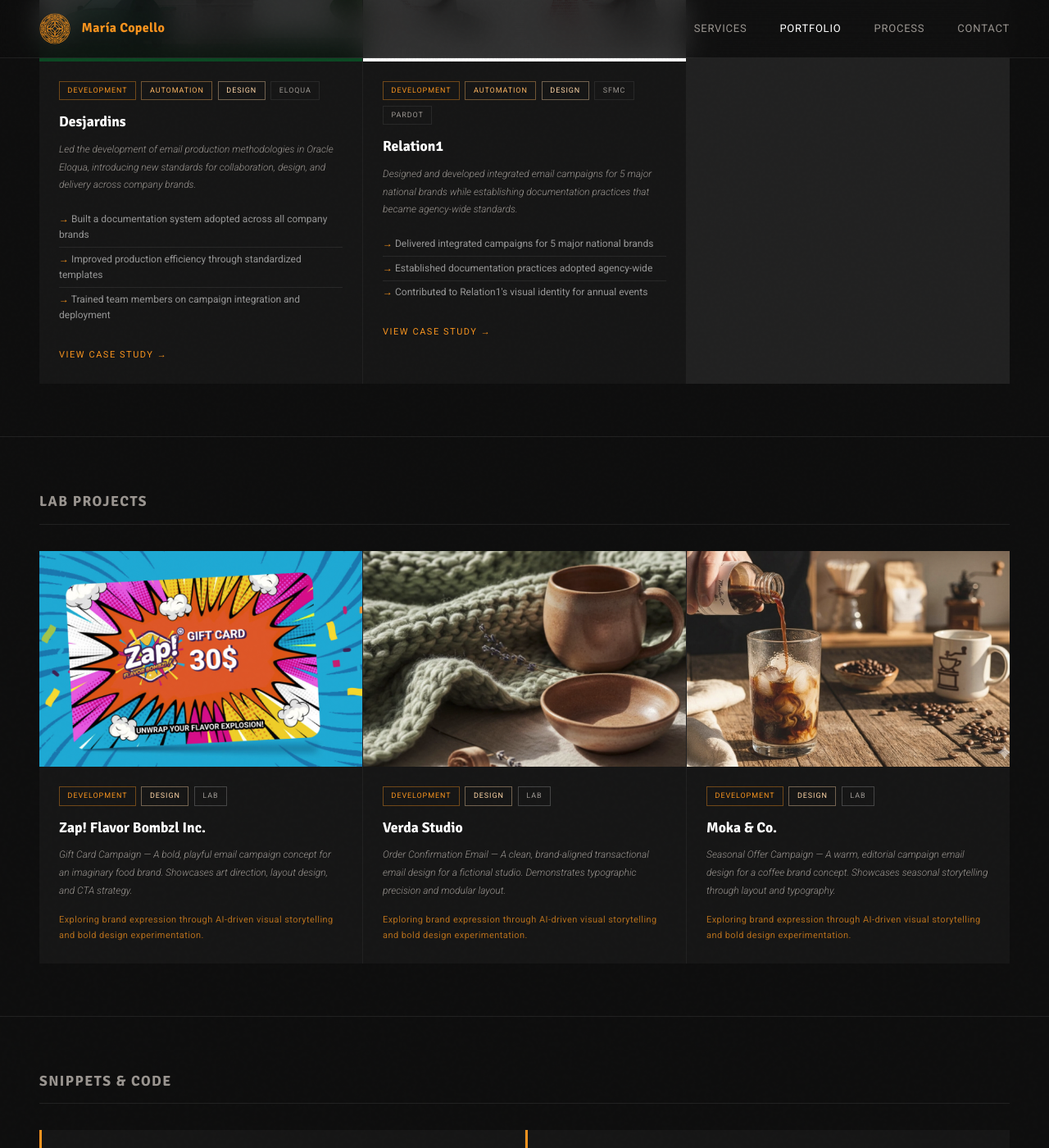
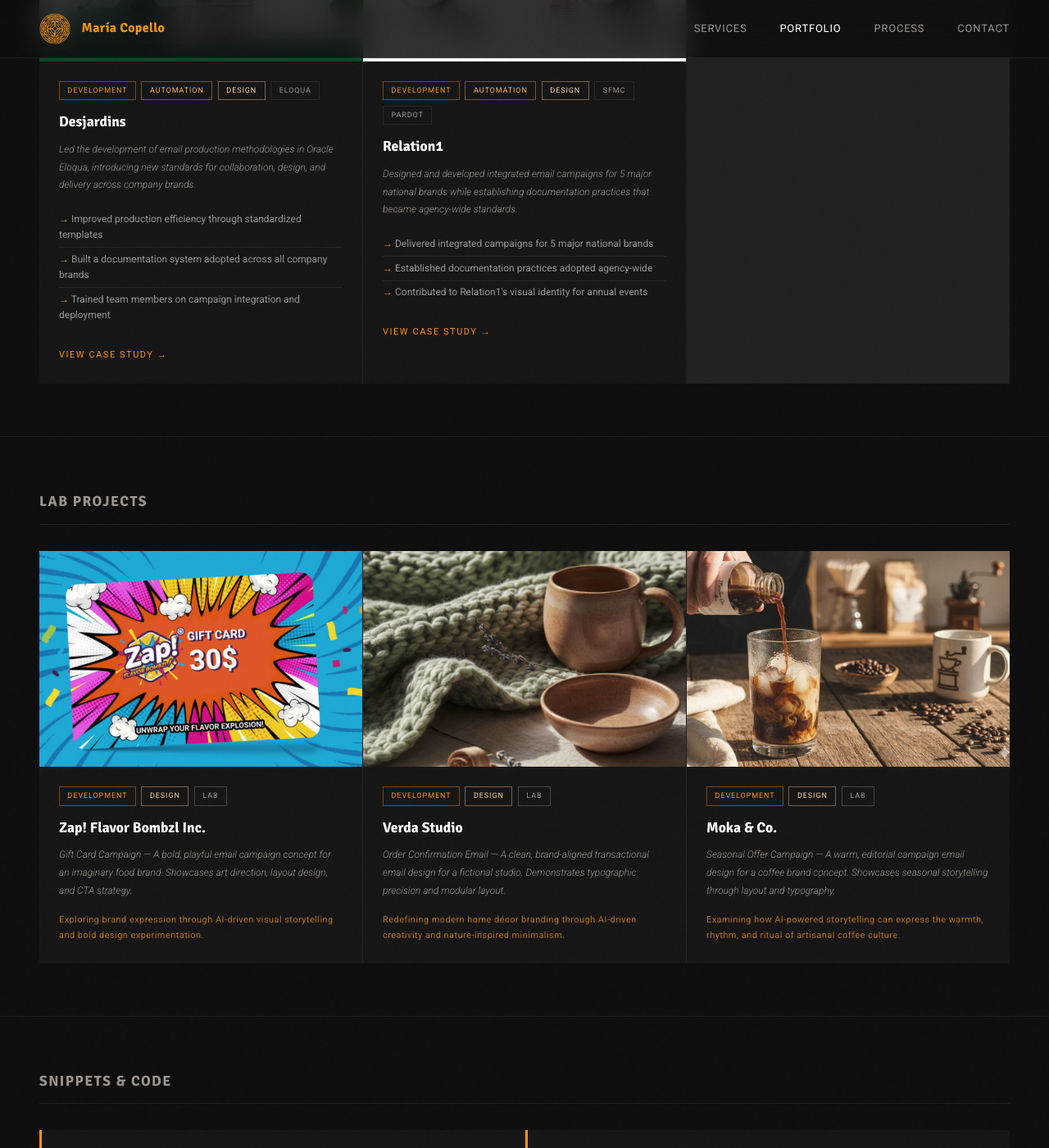
Before and after one commit to mabecoart/github.io, a Jekyll site: the page built from portfolio.html, in a window 1280 px wide and 1400 px high, scrolled down 1465 px. Shown: the whole window at 82% size. Built offline with Jekyll 4.4.1, drawn with Linux system fonts in a browser that asks for light colours; some of the changed text lies outside the part shown.

Commit message:
Update project highlights and results in portfolio

```diff
--- a/portfolio.html
+++ b/portfolio.html
@@ -82,8 +82,8 @@
         <h3 class="card-name">Incloud Business Solutions</h3>
         <p class="card-desc">Delivered scalable email campaigns for major Canadian brands in an agency environment, driving production efficiency and brand consistency at scale.</p>
         <ul class="card-results">
-          <li>Reduced production time by up to 70% through template standardization</li>
           <li>Delivered 150+ campaigns for major Canadian brands</li>
+          <li>Managed multi-client campaign production across SFMC and Pardot simultaneously</li>
           <li>Strengthened brand consistency and performance metrics</li>
         </ul>
         <a href="/portfolio/incloud.html" class="panel-link">View case study →</a>
@@ -102,8 +102,8 @@
         <h3 class="card-name">Desjardins</h3>
         <p class="card-desc">Led the development of email production methodologies in Oracle Eloqua, introducing new standards for collaboration, design, and delivery across company brands.</p>
         <ul class="card-results">
+          <li>Improved production efficiency through standardized templates</li>
           <li>Built a documentation system adopted across all company brands</li>
-          <li>Improved production efficiency through standardized templates</li>
           <li>Trained team members on campaign integration and deployment</li>
         </ul>
         <a href="/portfolio/desjardins.html" class="panel-link">View case study →</a>
@@ -163,7 +163,7 @@
         </div>
         <h3 class="card-name">Verda Studio</h3>
         <p class="card-desc">Order Confirmation Email — A clean, brand-aligned transactional email design for a fictional studio. Demonstrates typographic precision and modular layout.</p>
-        <p class="card-highlights">Exploring brand expression through AI-driven visual storytelling and bold design experimentation.</p>
+        <p class="card-highlights">Redefining modern home décor branding through AI-driven creativity and nature-inspired minimalism.</p>
       </div>
     </div>
 
@@ -177,7 +177,7 @@
         </div>
         <h3 class="card-name">Moka &amp; Co.</h3>
         <p class="card-desc">Seasonal Offer Campaign — A warm, editorial campaign email design for a coffee brand concept. Showcases seasonal storytelling through layout and typography.</p>
-        <p class="card-highlights">Exploring brand expression through AI-driven visual storytelling and bold design experimentation.</p>
+        <p class="card-highlights">Examining how AI-powered storytelling can express the warmth, rhythm, and ritual of artisanal coffee culture.</p>
       </div>
     </div>
 
```
